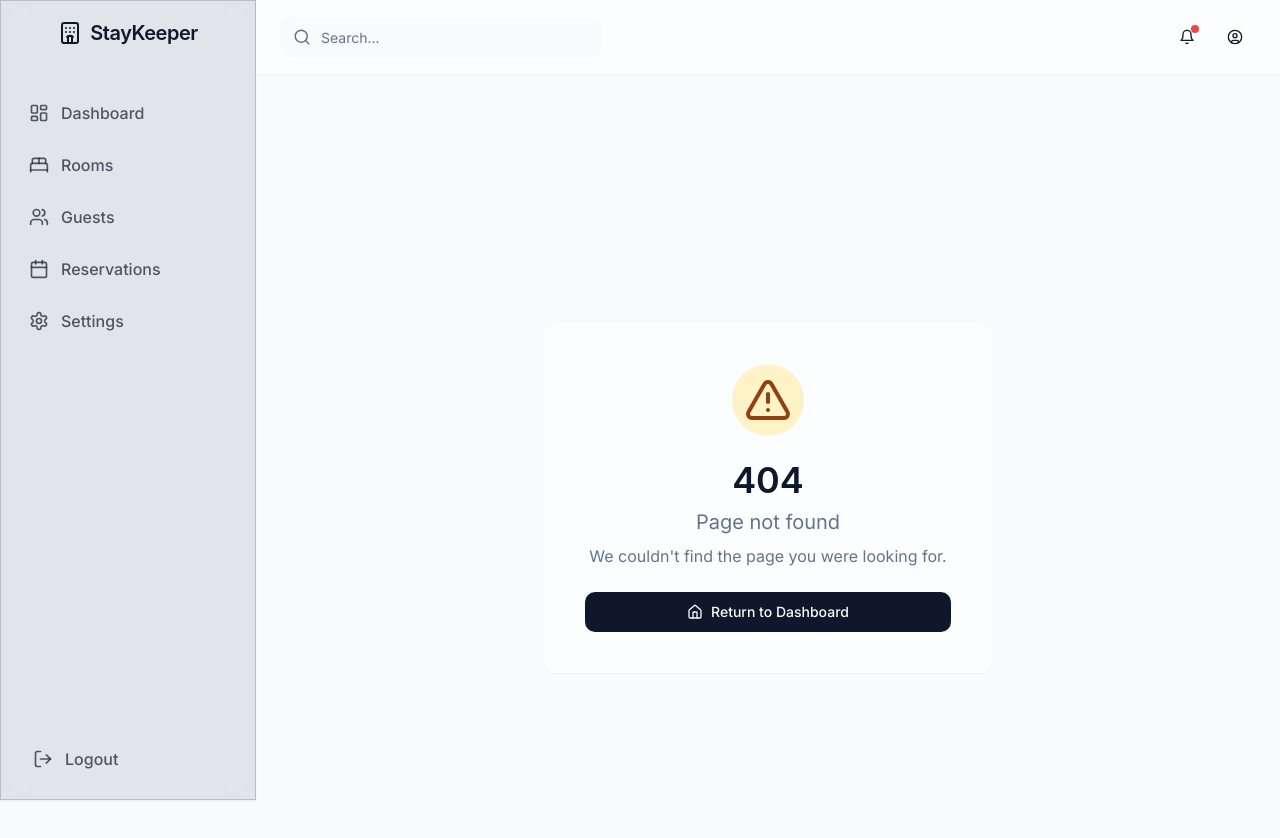
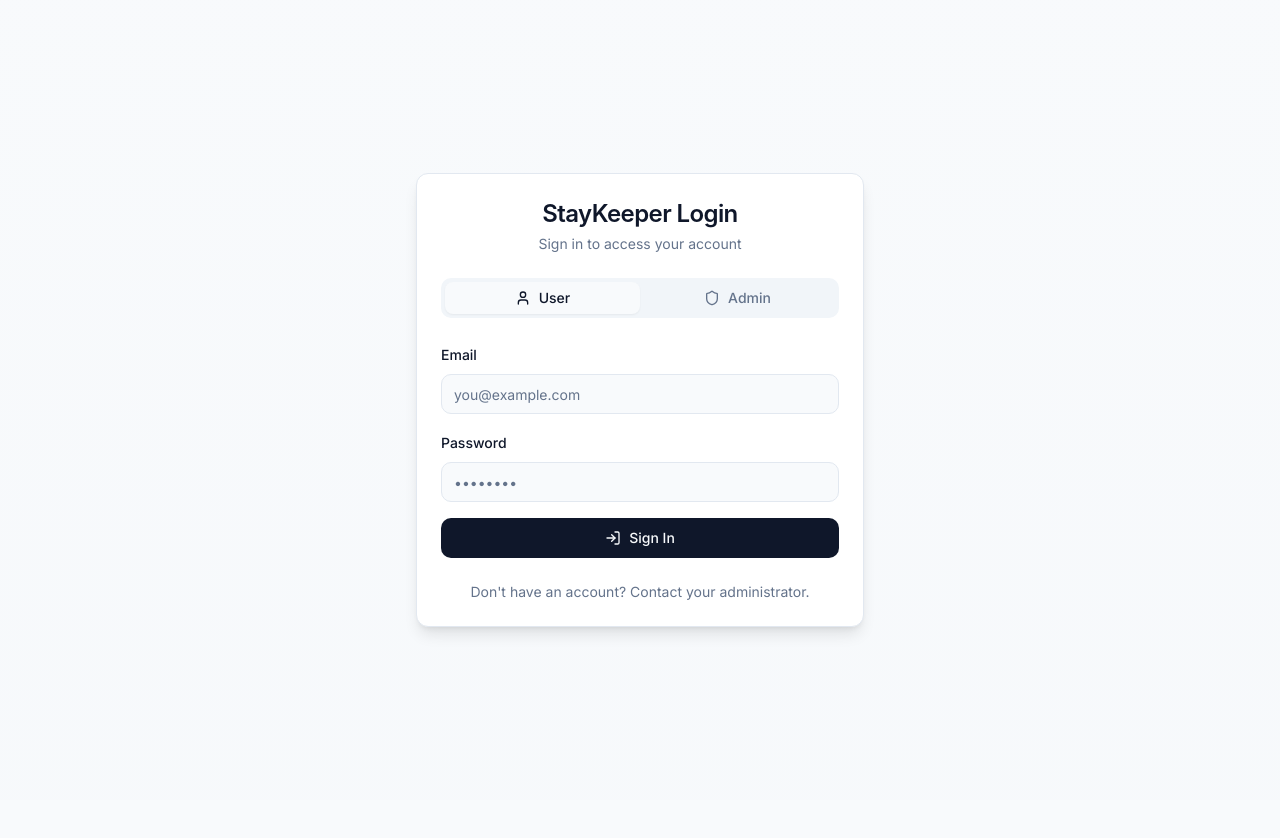
Before and after one commit to golu565453/staykeeper-system, a React (Vite) app: page /login in a window 1280 px wide. Before the commit this address had no page. Shown: the top 838 px of the page. After the commit the page ends 800 px from the top, so only its background shows below. Built offline with nearby package versions, Linux system fonts and the light colour scheme.

Commit message:
Add user login section
This commit adds a section for user login functionality.

```diff
--- a/src/App.tsx
+++ b/src/App.tsx
@@ -10,6 +10,7 @@ import Rooms from "./pages/Rooms";
 import Guests from "./pages/Guests";
 import Reservations from "./pages/Reservations";
 import Settings from "./pages/Settings";
+import Login from "./pages/Login";
 import NotFound from "./pages/NotFound";
 
 const queryClient = new QueryClient();
@@ -21,6 +22,7 @@ const App = () => (
       <Sonner />
       <BrowserRouter>
         <Routes>
+          <Route path="/login" element={<Login />} />
           <Route element={<Layout />}>
             <Route path="/" element={<Index />} />
             <Route path="/rooms" element={<Rooms />} />
--- a/src/components/layout/Navbar.tsx
+++ b/src/components/layout/Navbar.tsx
@@ -1,7 +1,7 @@
 
 import React from 'react';
-import { Link } from 'react-router-dom';
-import { BellIcon, UserCircleIcon, SearchIcon } from 'lucide-react';
+import { Link, useNavigate } from 'react-router-dom';
+import { BellIcon, UserCircleIcon, SearchIcon, LogOutIcon, LogInIcon } from 'lucide-react';
 import { Button } from '@/components/ui/button';
 import { Input } from '@/components/ui/input';
 import {
@@ -11,12 +11,31 @@ import {
   DropdownMenuItem,
   DropdownMenuSeparator
 } from '@/components/ui/dropdown-menu';
+import { useToast } from '@/hooks/use-toast';
 
 interface NavbarProps {
   onMenuToggle: () => void;
 }
 
 export const Navbar: React.FC<NavbarProps> = ({ onMenuToggle }) => {
+  const navigate = useNavigate();
+  const { toast } = useToast();
+  // Mock authentication state - in a real app, this would come from your auth context
+  const [isAuthenticated, setIsAuthenticated] = React.useState(false);
+
+  const handleLogin = () => {
+    navigate('/login');
+  };
+
+  const handleLogout = () => {
+    // Implement actual logout logic here
+    setIsAuthenticated(false);
+    toast({
+      title: "Logged out",
+      description: "You have been successfully logged out.",
+    });
+  };
+
   return (
     <header className="glass z-50 sticky top-0 py-4 px-6 flex items-center justify-between border-b border-border/40">
       <div className="flex items-center gap-4">
@@ -53,6 +72,18 @@ export const Navbar: React.FC<NavbarProps> = ({ onMenuToggle }) => {
         </div>
       </div>
       <div className="flex items-center gap-2">
+        {!isAuthenticated ? (
+          <Button
+            variant="outline"
+            size="sm"
+            onClick={handleLogin}
+            className="flex items-center gap-2"
+          >
+            <LogInIcon size={16} />
+            <span className="hidden sm:inline">Login</span>
+          </Button>
+        ) : (
+          <>
             <Button variant="ghost" size="icon" className="relative">
               <BellIcon size={20} />
               <span className="absolute top-2 right-2 w-2 h-2 bg-destructive rounded-full"></span>
@@ -78,9 +109,14 @@ export const Navbar: React.FC<NavbarProps> = ({ onMenuToggle }) => {
                 <DropdownMenuItem>Profile</DropdownMenuItem>
                 <DropdownMenuItem>Settings</DropdownMenuItem>
                 <DropdownMenuSeparator />
-            <DropdownMenuItem>Log out</DropdownMenuItem>
+                <DropdownMenuItem onClick={handleLogout} className="text-destructive flex items-center gap-2">
+                  <LogOutIcon size={16} />
+                  Log out
+                </DropdownMenuItem>
               </DropdownMenuContent>
             </DropdownMenu>
+          </>
+        )}
       </div>
     </header>
   );
--- /dev/null
+++ b/src/pages/Login.tsx
@@ -0,0 +1,224 @@
+
+import React, { useState } from 'react';
+import { useNavigate } from 'react-router-dom';
+import { z } from 'zod';
+import { useForm } from 'react-hook-form';
+import { zodResolver } from '@hookform/resolvers/zod';
+import { LogInIcon, UserIcon, ShieldIcon } from 'lucide-react';
+import { Card, CardContent, CardDescription, CardFooter, CardHeader, CardTitle } from '@/components/ui/card';
+import { Tabs, TabsContent, TabsList, TabsTrigger } from '@/components/ui/tabs';
+import { Button } from '@/components/ui/button';
+import { Input } from '@/components/ui/input';
+import { Form, FormControl, FormDescription, FormField, FormItem, FormLabel, FormMessage } from '@/components/ui/form';
+import { useToast } from '@/hooks/use-toast';
+
+// Form schemas
+const userLoginSchema = z.object({
+  email: z.string().email({ message: 'Please enter a valid email address' }),
+  password: z.string().min(6, { message: 'Password must be at least 6 characters' }),
+});
+
+const adminLoginSchema = z.object({
+  username: z.string().min(3, { message: 'Username must be at least 3 characters' }),
+  password: z.string().min(8, { message: 'Admin password must be at least 8 characters' }),
+  securityCode: z.string().min(6, { message: 'Security code must be at least 6 characters' }),
+});
+
+type UserLoginValues = z.infer<typeof userLoginSchema>;
+type AdminLoginValues = z.infer<typeof adminLoginSchema>;
+
+const Login = () => {
+  const [activeTab, setActiveTab] = useState<'user' | 'admin'>('user');
+  const { toast } = useToast();
+  const navigate = useNavigate();
+
+  // User login form
+  const userForm = useForm<UserLoginValues>({
+    resolver: zodResolver(userLoginSchema),
+    defaultValues: {
+      email: '',
+      password: '',
+    },
+  });
+
+  // Admin login form
+  const adminForm = useForm<AdminLoginValues>({
+    resolver: zodResolver(adminLoginSchema),
+    defaultValues: {
+      username: '',
+      password: '',
+      securityCode: '',
+    },
+  });
+
+  const onUserSubmit = (data: UserLoginValues) => {
+    console.log('User login attempt:', data);
+    // TODO: Implement actual authentication
+
+    // Simulate successful login
+    toast({
+      title: "Login successful",
+      description: "Welcome back to StayKeeper!",
+    });
+
+    navigate('/');
+  };
+
+  const onAdminSubmit = (data: AdminLoginValues) => {
+    console.log('Admin login attempt:', data);
+    // TODO: Implement actual authentication with security code verification
+
+    // Simulate successful login
+    toast({
+      title: "Admin login successful",
+      description: "Welcome back, administrator!",
+      variant: "default",
+    });
+
+    navigate('/');
+  };
+
+  return (
+    <div className="min-h-screen flex items-center justify-center p-4 bg-gradient-to-b from-background to-muted/20">
+      <Card className="w-full max-w-md shadow-lg">
+        <CardHeader className="space-y-1 text-center">
+          <CardTitle className="text-2xl font-display">StayKeeper Login</CardTitle>
+          <CardDescription>
+            Sign in to access your account
+          </CardDescription>
+        </CardHeader>
+        <CardContent>
+          <Tabs defaultValue="user" onValueChange={(value) => setActiveTab(value as 'user' | 'admin')}>
+            <TabsList className="grid w-full grid-cols-2 mb-6">
+              <TabsTrigger value="user" className="flex items-center gap-2">
+                <UserIcon size={16} />
+                <span>User</span>
+              </TabsTrigger>
+              <TabsTrigger value="admin" className="flex items-center gap-2">
+                <ShieldIcon size={16} />
+                <span>Admin</span>
+              </TabsTrigger>
+            </TabsList>
+
+            <TabsContent value="user">
+              <Form {...userForm}>
+                <form onSubmit={userForm.handleSubmit(onUserSubmit)} className="space-y-4">
+                  <FormField
+                    control={userForm.control}
+                    name="email"
+                    render={({ field }) => (
+                      <FormItem>
+                        <FormLabel>Email</FormLabel>
+                        <FormControl>
+                          <Input placeholder="you@example.com" {...field} />
+                        </FormControl>
+                        <FormMessage />
+                      </FormItem>
+                    )}
+                  />
+                  <FormField
+                    control={userForm.control}
+                    name="password"
+                    render={({ field }) => (
+                      <FormItem>
+                        <FormLabel>Password</FormLabel>
+                        <FormControl>
+                          <Input type="password" placeholder="••••••••" {...field} />
+                        </FormControl>
+                        <FormMessage />
+                      </FormItem>
+                    )}
+                  />
+                  <Button type="submit" className="w-full mt-2" disabled={userForm.formState.isSubmitting}>
+                    {userForm.formState.isSubmitting ? (
+                      <span className="flex items-center gap-2">
+                        <span className="animate-spin">⏳</span> Signing in...
+                      </span>
+                    ) : (
+                      <span className="flex items-center gap-2">
+                        <LogInIcon size={16} />
+                        Sign In
+                      </span>
+                    )}
+                  </Button>
+                </form>
+              </Form>
+            </TabsContent>
+
+            <TabsContent value="admin">
+              <Form {...adminForm}>
+                <form onSubmit={adminForm.handleSubmit(onAdminSubmit)} className="space-y-4">
+                  <FormField
+                    control={adminForm.control}
+                    name="username"
+                    render={({ field }) => (
+                      <FormItem>
+                        <FormLabel>Admin Username</FormLabel>
+                        <FormControl>
+                          <Input placeholder="admin" {...field} />
+                        </FormControl>
+                        <FormMessage />
+                      </FormItem>
+                    )}
+                  />
+                  <FormField
+                    control={adminForm.control}
+                    name="password"
+                    render={({ field }) => (
+                      <FormItem>
+                        <FormLabel>Admin Password</FormLabel>
+                        <FormControl>
+                          <Input type="password" placeholder="••••••••" {...field} />
+                        </FormControl>
+                        <FormMessage />
+                      </FormItem>
+                    )}
+                  />
+                  <FormField
+                    control={adminForm.control}
+                    name="securityCode"
+                    render={({ field }) => (
+                      <FormItem>
+                        <FormLabel>Security Code</FormLabel>
+                        <FormControl>
+                          <Input type="password" placeholder="Security code" {...field} />
+                        </FormControl>
+                        <FormDescription>
+                          Special code provided to administrators only
+                        </FormDescription>
+                        <FormMessage />
+                      </FormItem>
+                    )}
+                  />
+                  <Button type="submit" className="w-full mt-2" disabled={adminForm.formState.isSubmitting}>
+                    {adminForm.formState.isSubmitting ? (
+                      <span className="flex items-center gap-2">
+                        <span className="animate-spin">⏳</span> Verifying...
+                      </span>
+                    ) : (
+                      <span className="flex items-center gap-2">
+                        <ShieldIcon size={16} />
+                        Admin Login
+                      </span>
+                    )}
+                  </Button>
+                </form>
+              </Form>
+            </TabsContent>
+          </Tabs>
+        </CardContent>
+        <CardFooter className="flex flex-col space-y-2">
+          <div className="text-sm text-center text-muted-foreground">
+            {activeTab === 'user' ? (
+              <p>Don't have an account? Contact your administrator.</p>
+            ) : (
+              <p>Admin access is restricted. Contact IT support if needed.</p>
+            )}
+          </div>
+        </CardFooter>
+      </Card>
+    </div>
+  );
+};
+
+export default Login;
```
Lines whose indentation alone changed are shown as unchanged.
